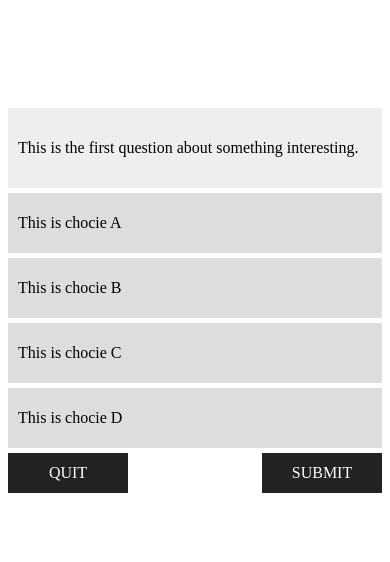
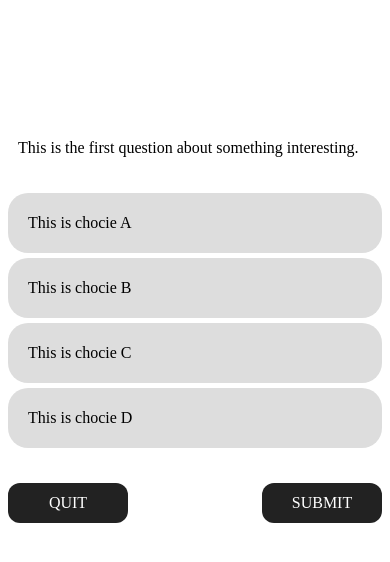
Before and after one commit to jimogg/Trivia, a plain HTML site: page index.html in a window 390 px wide. Drawn offline with Linux system fonts and the light colour scheme.

Commit message:
Some more @media styling for mobile devices.

```diff
--- a/style.css
+++ b/style.css
@@ -14,7 +14,7 @@ header{
 #question{
     display:flex;
     align-items: center;
-    background:#EEE;
+    /* background:#EEE; */
     height:50px;
     margin-bottom: 5px;
     padding:0 0 0 10px;
@@ -25,11 +25,14 @@ header{
     height: 25px;
     background-color: #ddd;
     margin-bottom: 5px;
-    padding:0 0 0 10px;
+    padding:0 0 0 15px;
+    /* border-radius: 20px; */
 }
 .actionBtns{
     display: flex;
     justify-content: space-between;
+    margin-top: 30px;
+
 }
 .submit{
     display: flex;
@@ -39,7 +42,7 @@ header{
     width:120px;
     background-color: #222;
     color:white;
-
+    border-radius: 8px;
 }
 .quit{
     display: flex;
@@ -49,6 +52,7 @@ header{
     width:120px;
     background-color: #222;
     color:white;
+    border-radius: 8px;
 
 }
 
@@ -58,7 +62,22 @@ header{
 }
 .ansDiv{
     height:60px;
+    border-radius: 20px;
+    padding:0 0 0 20px;
 }
+.submit{
+    border-radius: 12px;
+}
+.quit{
+    border-radius: 12px;
+
+}
+.actionBtns{
+    display: flex;
+    justify-content: space-between;
+    /* margin-top: 30px; */
 
 
 }
+
+}
```
